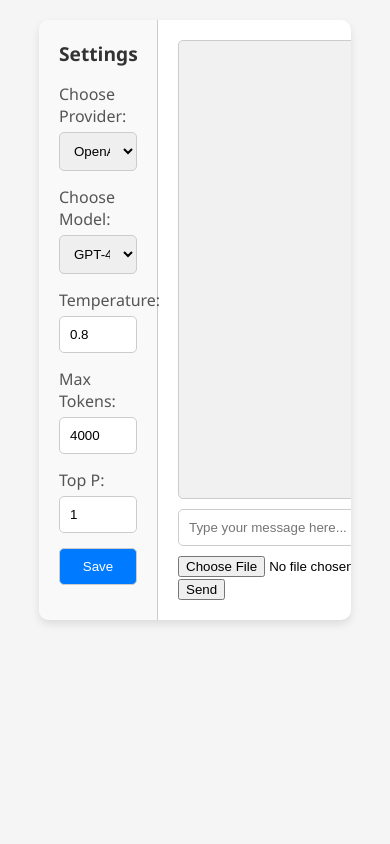
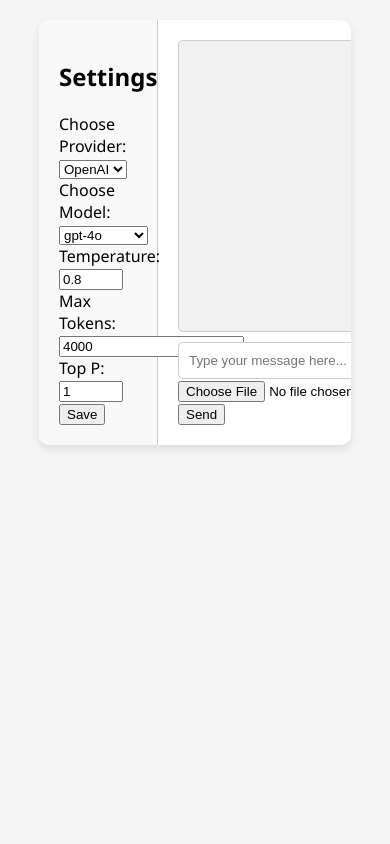
Before and after one commit to sulaimonao/O.A.I.S, a Flask app: page / in a window 390 px wide. Run offline with Flask 3, Linux system fonts and the light colour scheme; some libraries are stand-ins or nearby versions.

Commit message:
improved workflow(frontend)
introduced CSS variables for better maintainability and tweaked the layout responsiveness,

centralized model data using an object and streamlined the event handling with optimizations for better flow control.

revert some parts while keeping the optimized parts that you need, and correct anything that might have broken the functionality

```diff
--- a/static/style.css
+++ b/static/style.css
@@ -1,11 +1,18 @@
+:root {
+    --primary-color: #007bff;
+    --secondary-color: #0056b3;
+    --background-color: #f5f5f5;
+    --font-family-main: 'Segoe UI', Tahoma, Geneva, Verdana, sans-serif;
+}
+
 body {
-    font-family: 'Segoe UI', Tahoma, Geneva, Verdana, sans-serif;
+    font-family: var(--font-family-main);
     display: flex;
     justify-content: center;
     align-items: flex-start;
     height: 100vh;
     margin: 0;
-    background-color: #f5f5f5;
+    background-color: var(--background-color);
 }
 
 #container {
@@ -26,43 +33,6 @@ body {
     background-color: #f9f9f9;
 }
 
-#settings-sidebar h2 {
-    margin-top: 0;
-    font-size: 1.2em;
-    color: #333;
-}
-
-#settings-sidebar form {
-    display: flex;
-    flex-direction: column;
-}
-
-#settings-sidebar label {
-    margin-bottom: 5px;
-    color: #555;
-}
-
-#settings-sidebar select,
-#settings-sidebar input,
-#settings-sidebar button {
-    margin-bottom: 15px;
-    padding: 10px;
-    border-radius: 5px;
-    border: 1px solid #ccc;
-    box-sizing: border-box;
-}
-
-#settings-sidebar button {
-    background-color: #007bff;
-    color: #fff;
-    cursor: pointer;
-    transition: background-color 0.3s;
-}
-
-#settings-sidebar button:hover {
-    background-color: #0056b3;
-}
-
 #chat-container {
     display: flex;
     flex-direction: column;
@@ -77,7 +47,7 @@ body {
     border: 1px solid #ccc;
     border-radius: 5px;
     background-color: #f1f1f1;
-    height: 500px; /* Increased height */
+    height: 70vh; /* Using vh to make it more responsive */
     width: 100%;
     margin-bottom: 10px;
 }
@@ -87,7 +57,6 @@ body {
     margin: 10px 0;
     border-radius: 10px;
     max-width: 70%;
-    clear: both;
     font-family: 'Courier New', Courier, monospace;
 }
 
@@ -111,10 +80,6 @@ body {
     box-sizing: border-box;
 }
 
-#file-input {
-    margin-top: 10px;
-}
-
 .generated-image {
     margin: 10px 0;
     max-width: 100%;
```
Also changed, not shown: static/script.js (+43 -38 lines).
